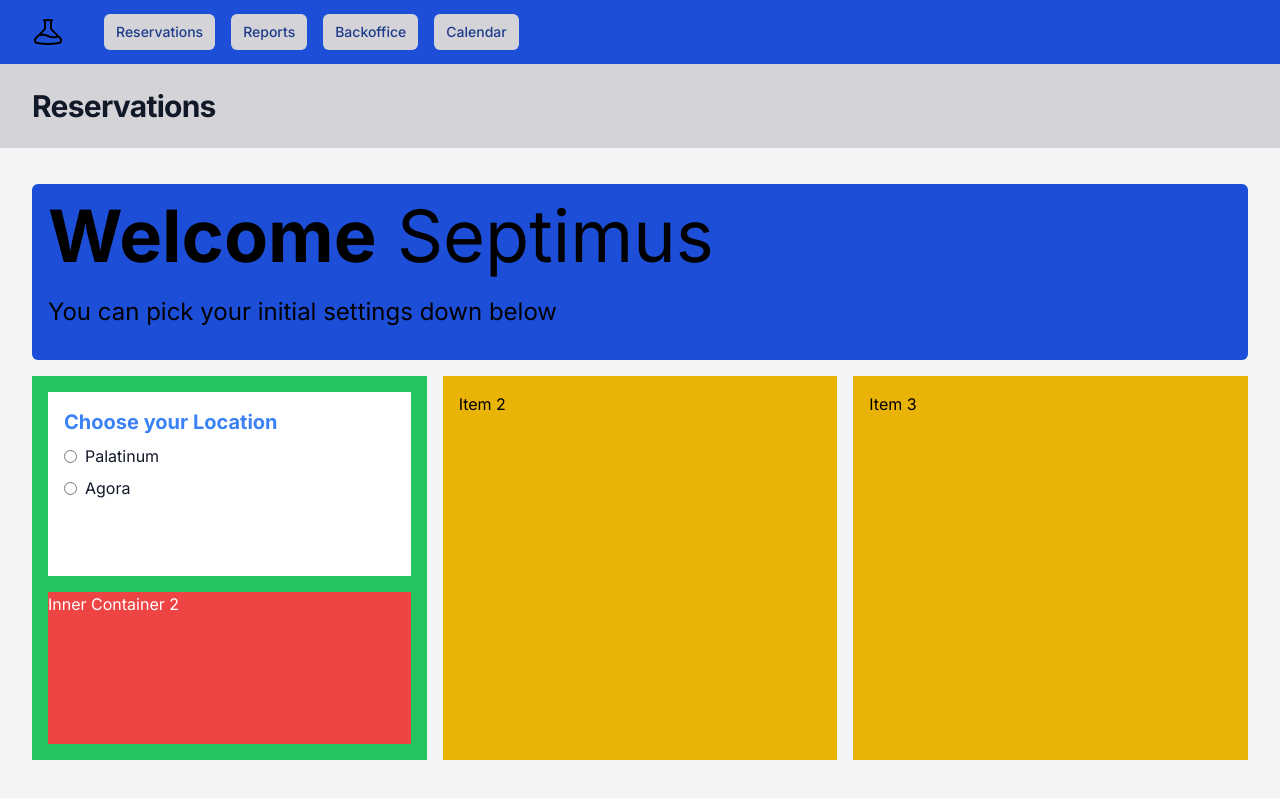
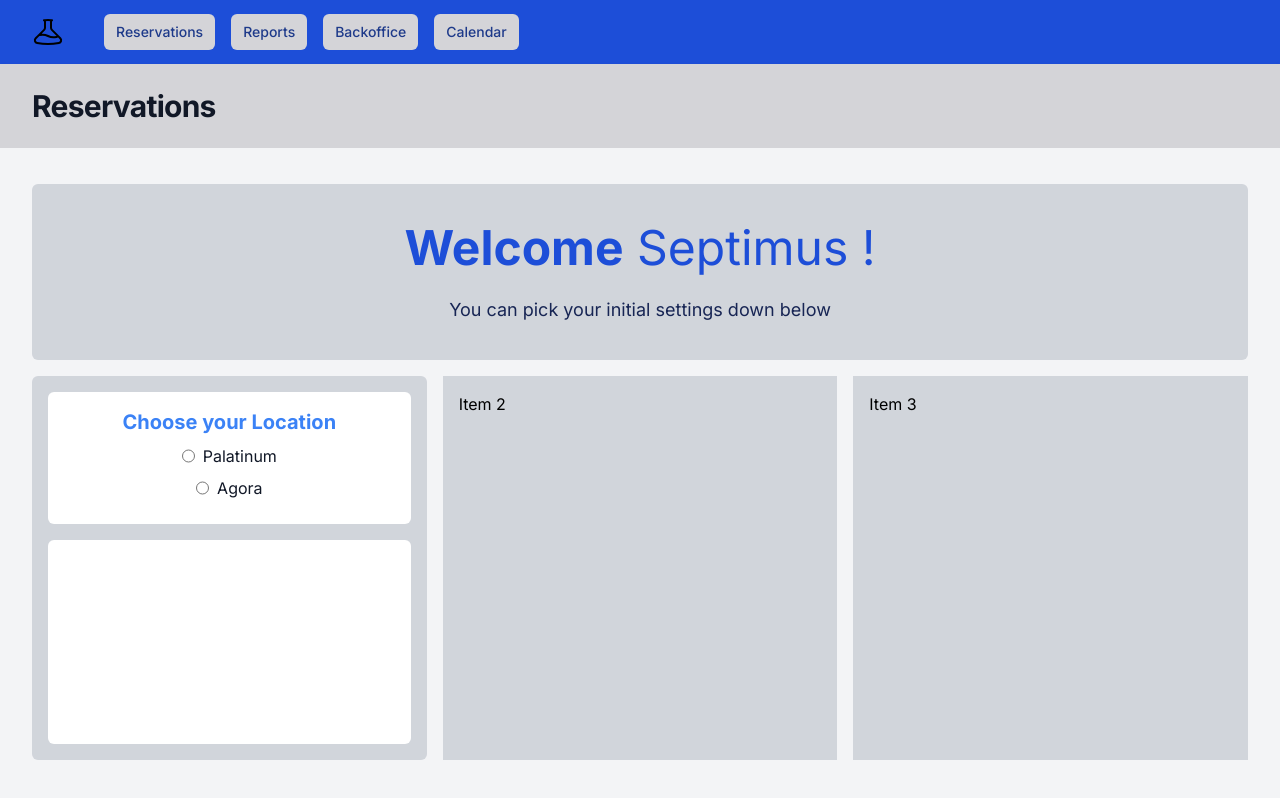
Before and after one commit to DanielRed007/react-lab-2024, a Next.js app in the folder lab-01/: page /reservations in a window 1280 px wide. Shown: the top 798 px of the page. Built offline with nearby package versions, Linux system fonts and the light colour scheme.

Commit message:
improvements to reservations layout, color uniformity, radio selection logic improved

```diff
--- a/lab-01/src/app/lib/features/reservationsReducer.ts
+++ b/lab-01/src/app/lib/features/reservationsReducer.ts
@@ -25,7 +25,7 @@ export const fetchUser = createAsyncThunk<FetchUserPayload>(
     const user: IUser = {
       name: 'Septimus',
       username: 'Gladius',
-      email: 'septimus.scipium@aterna.com',
+      email: 'septimus.scipium@aeterna.com',
     }
     return { user }
   },
@@ -38,12 +38,12 @@ export const fetchLocations = createAsyncThunk<FetchLocationsPayload>(
       {
         name: 'Palatinum',
         city: 'Roma',
-        active: true,
+        default: true,
       },
       {
         name: 'Agora',
         city: 'Atenas',
-        active: true,
+        default: false,
       },
     ]
     return { locations }
--- a/lab-01/src/app/reservations/page.tsx
+++ b/lab-01/src/app/reservations/page.tsx
@@ -14,22 +14,19 @@ export default function Page() {
   const locations: ILocation[] = useSelector(
     (state: any) => state.reservations.locations,
   )
-  const [isChecked, setIsChecked] = useState(false)
 
-  const [selectedLocation, setSelectedLocation] = useState('')
+  const [location, setLocation] = useState('')
 
-  const [selectedLocations, setSelectedLocations] = useState<string[]>([])
-
-  const handleLocationChange = (event: React.ChangeEvent<HTMLInputElement>) => {
+  const handleLocationChange = (
+    event: React.ChangeEvent<HTMLInputElement>,
+  ): void => {
     const selectedLocation = event.target.value
 
-    if (selectedLocations.includes(selectedLocation)) {
-      setSelectedLocations(
-        selectedLocations.filter((loc) => loc !== selectedLocation),
-      )
-    } else {
-      setSelectedLocations([...selectedLocations, selectedLocation])
-    }
+    setLocation(selectedLocation)
+  }
+
+  const isLocationChecked = (checked: string, current: string): boolean => {
+    return checked === current
   }
 
   useEffect(() => {
@@ -43,38 +40,38 @@ export default function Page() {
 
       <div className="bg-gray-100">
         <div className="mx-auto py-9 max-w-7xl px-4 py-6 sm:px-6 lg:px-8 flex flex-col bg-gray-100">
-          <div className="bg-blue-700 rounded-md p-4 mb-4 h-44">
-            <div className="text-7xl">
-              <strong>Welcome</strong> {user?.name ? user?.name : 'No User'}
+          <div className="bg-gray-300 rounded-md p-4 mb-4 h-44 text-center">
+            <div className="text-5xl text-blue-700 py-6">
+              <strong>Welcome</strong> {user?.name ? user?.name : 'No User'} !
             </div>
 
-            <div className="text-2xl py-6">
+            <div className="text-lg text-blue-950">
               You can pick your initial settings down below
             </div>
           </div>
 
           <div className="grid grid-cols-3 gap-4">
-            <div className="bg-green-500 p-4 mb-4 h-96 w-full flex flex-col">
-              <div className="flex-1 bg-white mb-4 p-4">
-                <p className="text-blue-500 mb-2 text-xl">
+            <div className="bg-gray-300 p-4 mb-4 rounded-md h-96 w-full flex flex-col">
+              <div className="rounded-md bg-white mb-4 p-4 flex flex-col items-center">
+                <p className="text-blue-500 mb-2 text-xl text-center">
                   <strong>Choose your Location</strong>
                 </p>
-                {locations?.map((location, index) => (
+                {locations?.map((loc, index) => (
                   <RadioBox
                     key={index}
-                    value={location.name}
-                    label={location.name}
-                    checked={selectedLocations.includes(location.name)}
+                    value={loc.city}
+                    label={loc.name}
+                    checked={isLocationChecked(location, loc.city)}
                     onChange={(e) => handleLocationChange(e)}
                   />
                 ))}
               </div>
-              <div className="flex-1 bg-red-500">
+              <div className="flex-1 rounded-md bg-white">
                 <p className="text-white">Inner Container 2</p>
               </div>
             </div>
-            <div className="bg-yellow-500 p-4 mb-4 h-96 w-full">Item 2</div>
-            <div className="bg-yellow-500 p-4 mb-4 h-96 w-full">Item 3</div>
+            <div className="bg-gray-300 p-4 mb-4 h-96 w-full">Item 2</div>
+            <div className="bg-gray-300 p-4 mb-4 h-96 w-full">Item 3</div>
           </div>
         </div>
       </div>
--- a/lab-01/src/app/shared/radio-box/RadioBox.tsx
+++ b/lab-01/src/app/shared/radio-box/RadioBox.tsx
@@ -14,7 +14,7 @@ const RadioBox: React.FC<IRadioBoxProps> = ({
   value,
 }) => {
   return (
-    <label className="flex items-center mb-2 text-gray-900">
+    <label className="flex items-left mb-2 text-gray-900">
       <input
         type="radio"
         value={value}
--- a/lab-01/src/app/utils/interface/interfaces.ts
+++ b/lab-01/src/app/utils/interface/interfaces.ts
@@ -36,5 +36,5 @@ export interface IUser {
 export interface ILocation {
   name: string
   city: string
-  active: boolean
+  default: boolean
 }
```
Also changed, not shown: lab-01/src/app/page.tsx (+0 -9 lines).
